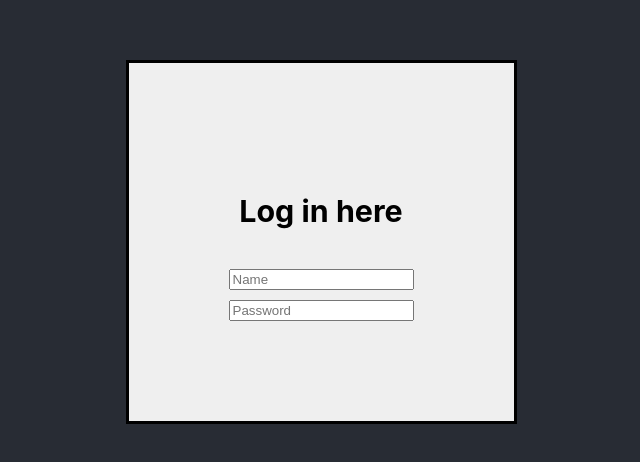
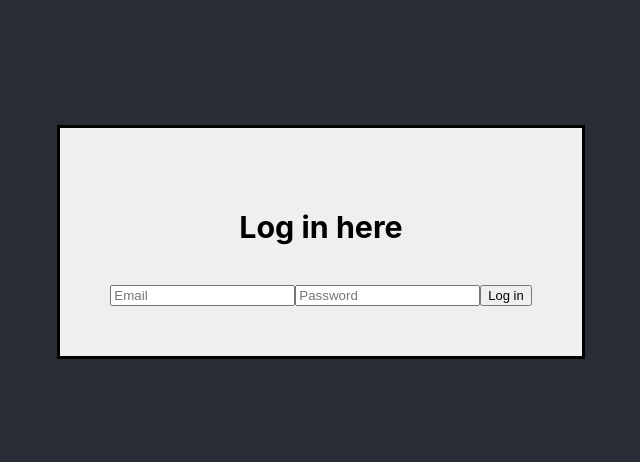
Before and after one commit to corporate-event-planner-webeu/corporate-event-planner-frontend, a React (Create React App) app: page /login in a window 1280 px wide. Shown: the part 158-620 px from the top of the page, without its empty margins (319-959 px from the left). Built offline with nearby package versions, Linux system fonts and the light colour scheme.

Commit message:
added BrowserRouter and Route for the login component

```diff
--- a/src/App.js
+++ b/src/App.js
@@ -1,14 +1,19 @@
 import React from 'react';
 import styled from 'styled-components';
 import Login from './components/Login';
+import { BrowserRouter, Route, Redirect } from 'react-router-dom';
+
 
 function App() {
   return (
     <AppWrapper>
-        {/* <p>
-          🎉 Corporate Event Planner!
-        </p> */}
-        <Login />
+      <BrowserRouter>
+        <Route
+          path='/login'
+          component={Login}/>
+      </BrowserRouter>
+
+
     </AppWrapper>
   );
 }
--- a/src/components/Login.js
+++ b/src/components/Login.js
@@ -6,12 +6,9 @@ export default class Login extends React.Component {
         return(
             <LoginWrapperStyled>
                 <h3>Log in here</h3>
-                <div>
-                <input type="text" name="name" placeholder="Name" required />
-                </div>
-                <div>
+                <input type="text" name="Email" placeholder="Email" required />
                 <input type="passowrd" name="password" placeholder="Password" required />
-                </div>
+                <button>Log in </button>
             </LoginWrapperStyled>
         )
     }
@@ -19,8 +16,12 @@ export default class Login extends React.Component {
 
 const LoginWrapperStyled = styled.form`
     border: 3px solid black;
-    padding: 100px;
+    padding: 50px;
     background: #efefef;
     color: black;
 
+    button{
+        font-size:13px;
+    }
+
 `;
```
Also changed, not shown: src/constainer/container.js (added).
